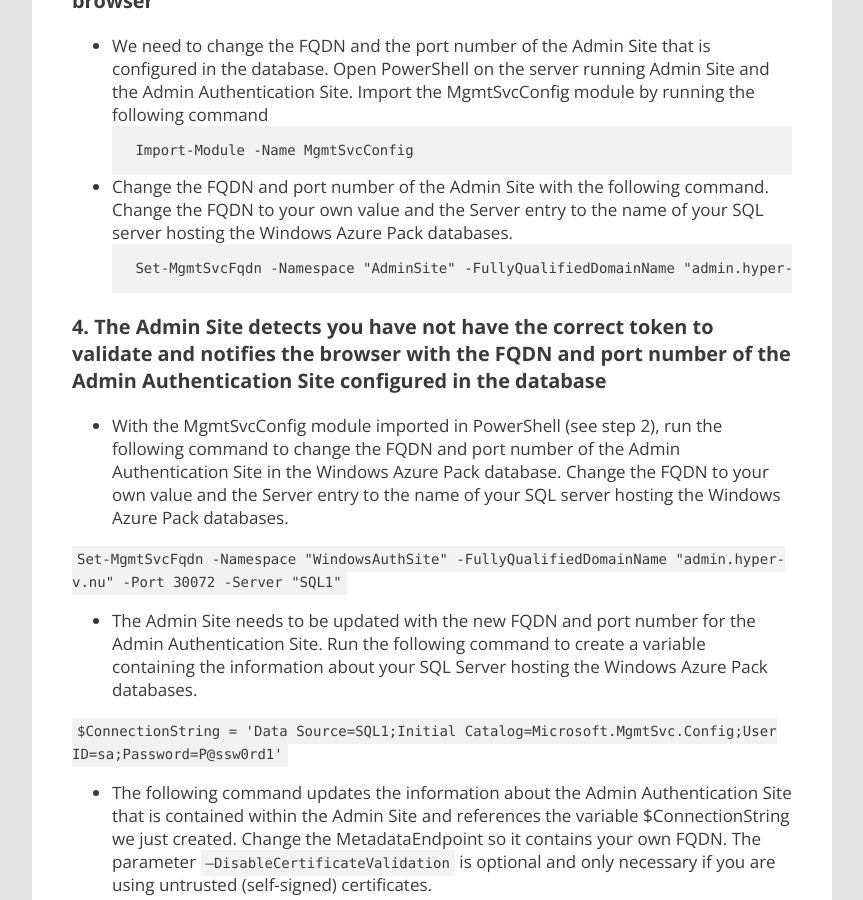
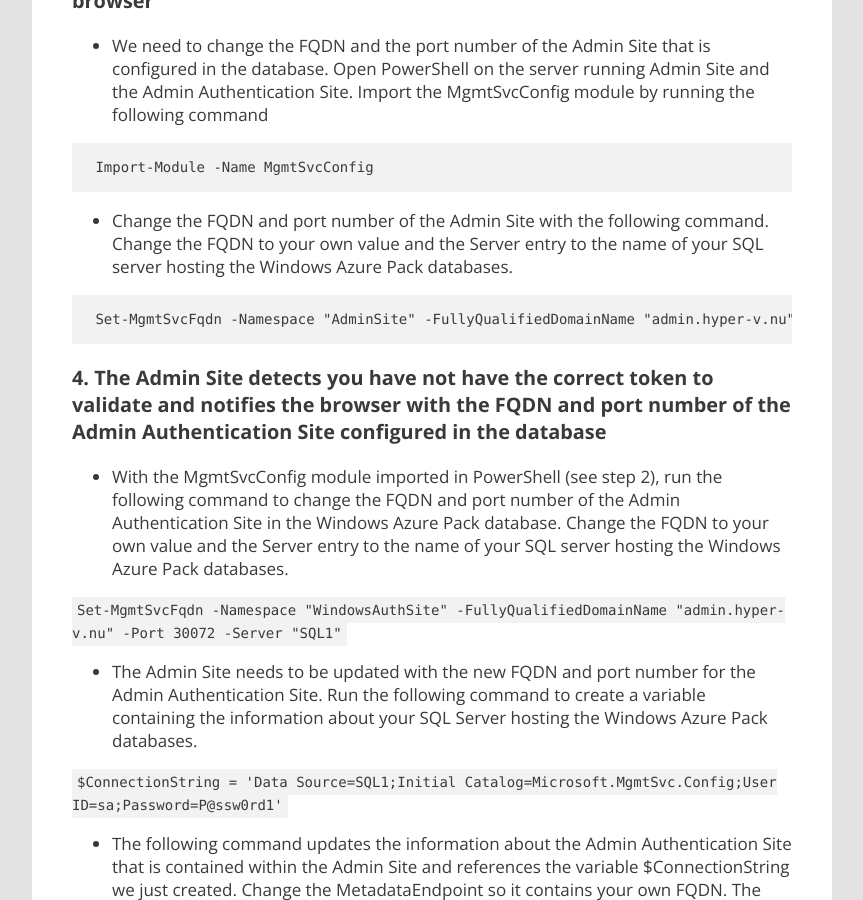
Before and after one commit to marcvaneijk/marcvaneijk.old, a Jekyll site: the page built from _posts/2013-10-29-wapurls.md, in a window 1280 px wide and 900 px high, scrolled down 2637 px. Shown: the whole window, without its empty margins (58-921 px from the left). Built offline with Jekyll 4.4.1, drawn with Linux system fonts in a browser that asks for light colours; nearby versions of some CDN libraries.

````diff
--- a/_posts/2013-10-29-wapurls.md
+++ b/_posts/2013-10-29-wapurls.md
@@ -56,12 +56,14 @@ For this example I want access the Admin Site on https://admin.hyper-v.nu and th
 ### 2. Windows Azure Pack gets the Admin Site Fully Qualified Domain Name (FQDN) and port number from the database and notifies the browser
 
 - We need to change the FQDN and the port number of the Admin Site that is configured in the database. Open PowerShell on the server running Admin Site and the Admin Authentication Site. Import the MgmtSvcConfig module by running the following command
+
  ```
  Import-Module -Name MgmtSvcConfig
  ```
 - Change the FQDN and port number of the Admin Site with the following command. Change the FQDN to your own value and the Server entry to the name of your SQL server hosting the Windows Azure Pack databases.
+
  ```
- Set-MgmtSvcFqdn -Namespace "AdminSite" -FullyQualifiedDomainName "admin.hyper-v.nu" -Port 443 -Server "SQL1"`
+ Set-MgmtSvcFqdn -Namespace "AdminSite" -FullyQualifiedDomainName "admin.hyper-v.nu" -Port 443 -Server "SQL1"
  ```
 
 ### 4. The Admin Site detects you have not have the correct token to validate and notifies the browser with the FQDN and port number of the Admin Authentication Site configured in the database
````
